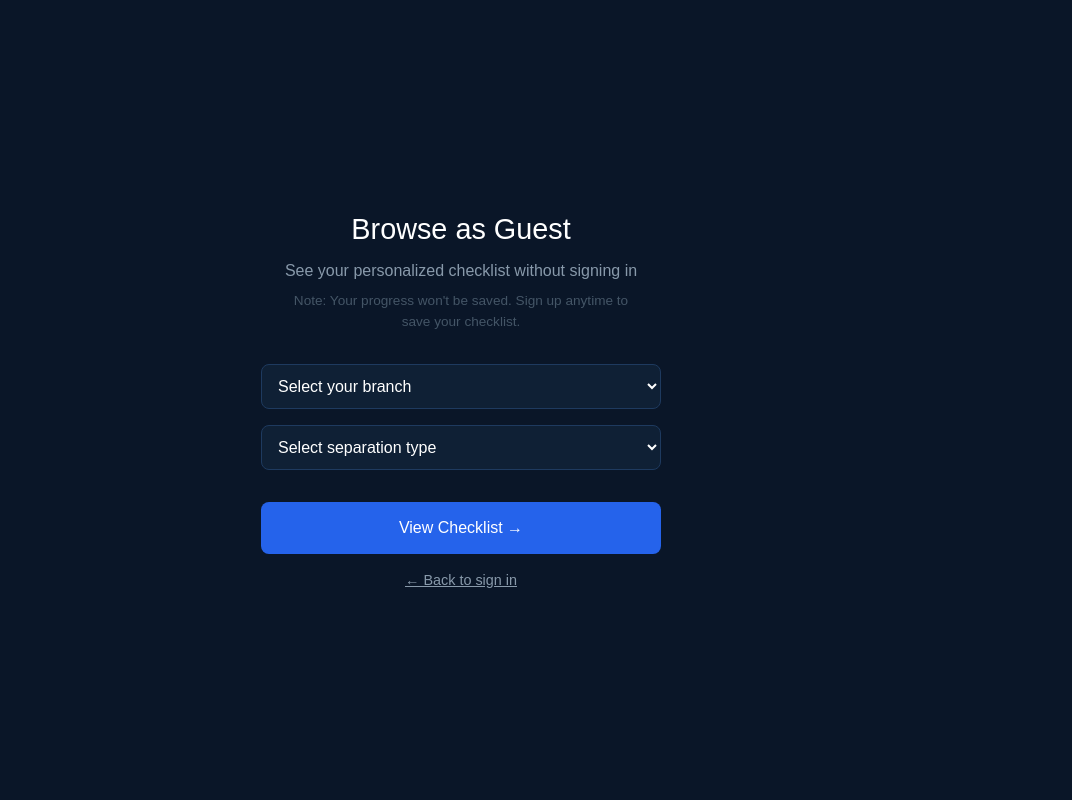
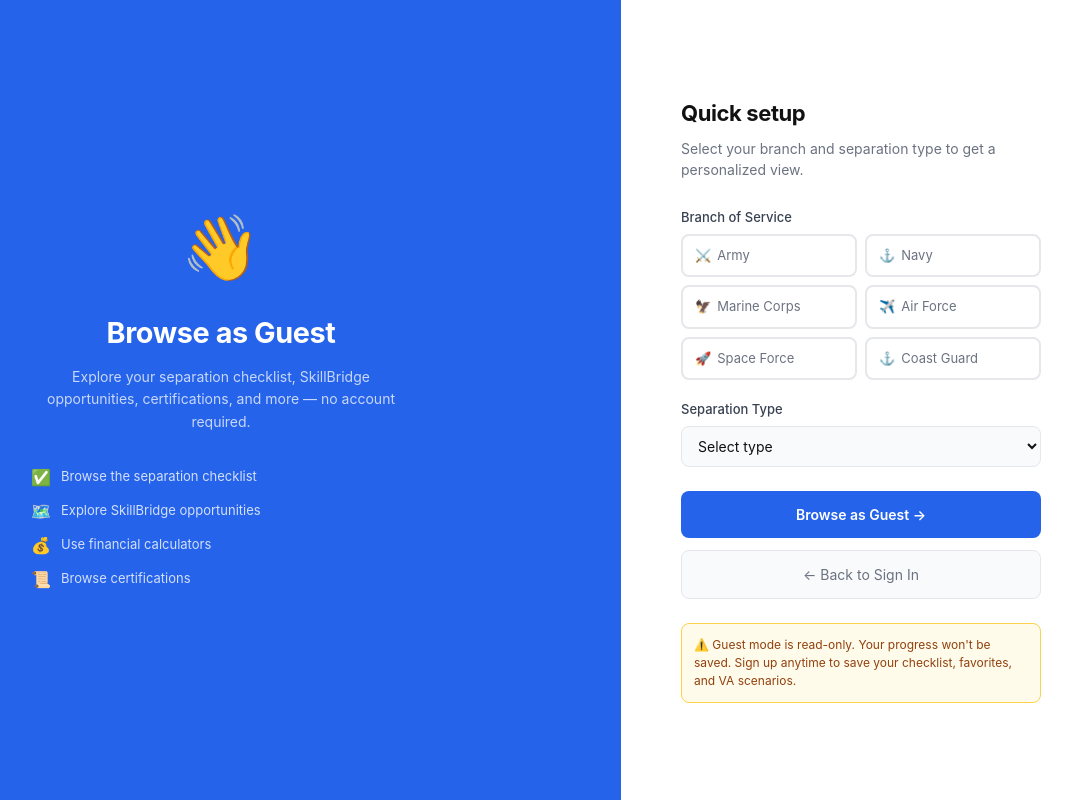
Before and after one commit to lizpatts/military-sep-app, a Next.js app in the folder web/: page /guest in a window 1280 px wide. Shown: the whole page, without its empty margins (179-1251 px from the left). Built offline with nearby package versions, Linux system fonts and the light colour scheme.

Commit message:
Guest page white theme redesign with branch selector

```diff
--- a/web/app/guest/page.js
+++ b/web/app/guest/page.js
@@ -3,134 +3,156 @@
 import { useState } from 'react'
 import { useRouter } from 'next/navigation'
 
+const BRANCH_CONFIG = {
+  'Army':         { color: '#16a34a', symbol: '⚔️', motto: 'This We\'ll Defend' },
+  'Navy':         { color: '#1d4ed8', symbol: '⚓', motto: 'Forged by the Sea' },
+  'Air Force':    { color: '#0891b2', symbol: '✈️', motto: 'Aim High' },
+  'Marine Corps': { color: '#dc2626', symbol: '🦅', motto: 'Semper Fidelis' },
+  'Space Force':  { color: '#7c3aed', symbol: '🚀', motto: 'Semper Supra' },
+  'Coast Guard':  { color: '#d97706', symbol: '⚓', motto: 'Semper Paratus' },
+}
+
 export default function GuestPage() {
   const router = useRouter()
-  const [formData, setFormData] = useState({
-    branch: '',
-    separation_type: ''
-  })
+  const [formData, setFormData] = useState({ branch: '', separation_type: '' })
 
-  const branches = [
-    'Army', 'Navy', 'Marine Corps',
-    'Air Force', 'Space Force', 'Coast Guard'
+  const branches = ['Army', 'Navy', 'Marine Corps', 'Air Force', 'Space Force', 'Coast Guard']
+  const separationTypes = [
+    'ETS / End of Service', 'Retirement (20+ years)',
+    'Medical Separation', 'Early Release', 'Other'
   ]
-
-  const separationTypes = [
-    'ETS / End of Service',
-    'Retirement (20+ years)',
-    'Medical Separation',
-    'Early Release',
-    'Other'
-  ]
-
-  const handleChange = (e) => {
-    setFormData({ ...formData, [e.target.name]: e.target.value })
-  }
 
   const handleContinue = () => {
     if (!formData.branch || !formData.separation_type) {
       alert('Please select your branch and separation type to continue.')
       return
     }
-    router.push(`/dashboard?guest=true&branch=${formData.branch}&separation_type=${formData.separation_type}`)
+    router.push(`/dashboard?guest=true&branch=${encodeURIComponent(formData.branch)}&separation_type=${encodeURIComponent(formData.separation_type)}`)
   }
 
+  const selectedBranch = BRANCH_CONFIG[formData.branch]
+  const accentColor = selectedBranch?.color || '#2563eb'
+
   return (
-    <div style={{
-      display: 'flex',
-      flexDirection: 'column',
-      alignItems: 'center',
-      justifyContent: 'center',
-      minHeight: '100vh',
-      backgroundColor: '#0a1628',
-      color: 'white',
-      fontFamily: 'sans-serif',
-      padding: '2rem'
-    }}>
-      <h1 style={{ fontSize: '1.8rem', marginBottom: '0.5rem' }}>
-        Browse as Guest
-      </h1>
-      <p style={{ color: '#8899aa', marginBottom: '0.5rem' }}>
-        See your personalized checklist without signing in
-      </p>
-      <p style={{
-        color: '#445566',
-        fontSize: '0.85rem',
-        marginBottom: '2rem',
-        textAlign: 'center',
-        maxWidth: '350px'
-      }}>
-        Note: Your progress won't be saved. Sign up anytime to save your checklist.
-      </p>
+    <div style={{ minHeight: '100vh', backgroundColor: '#f9fafb', fontFamily: '-apple-system, BlinkMacSystemFont, Inter, sans-serif', display: 'flex' }}>
 
-      <div style={{ width: '100%', maxWidth: '400px', display: 'flex', flexDirection: 'column', gap: '1rem' }}>
+      {/* Left panel */}
+      <div style={{ flex: 1, backgroundColor: accentColor, display: 'flex', flexDirection: 'column', justifyContent: 'center', alignItems: 'center', padding: '3rem', color: 'white', transition: 'background-color 0.4s ease' }}>
+        <div style={{ maxWidth: '380px', textAlign: 'center' }}>
+          <div style={{ fontSize: '4rem', marginBottom: '1rem' }}>
+            {selectedBranch ? selectedBranch.symbol : '👋'}
+          </div>
+          <h1 style={{ fontSize: '1.8rem', fontWeight: '700', letterSpacing: '-0.4px', margin: '0 0 12px' }}>
+            {selectedBranch ? formData.branch : 'Browse as Guest'}
+          </h1>
+          {selectedBranch && (
+            <p style={{ color: 'rgba(255,255,255,0.8)', fontSize: '14px', fontStyle: 'italic', margin: '0 0 24px' }}>
+              "{selectedBranch.motto}"
+            </p>
+          )}
+          <p style={{ color: 'rgba(255,255,255,0.75)', fontSize: '14px', lineHeight: '1.6', margin: '0 0 32px' }}>
+            {!selectedBranch
+              ? 'Explore your separation checklist, SkillBridge opportunities, certifications, and more — no account required.'
+              : 'You\'ll be able to browse all resources in read-only mode. Sign up anytime to save your progress.'}
+          </p>
 
-        <select
-          name="branch"
-          value={formData.branch}
-          onChange={handleChange}
-          style={inputStyle}
-        >
-          <option value="">Select your branch</option>
-          {branches.map(b => (
-            <option key={b} value={b}>{b}</option>
+          {/* Feature preview */}
+          {[
+            { icon: '✅', text: 'Browse the separation checklist' },
+            { icon: '🗺️', text: 'Explore SkillBridge opportunities' },
+            { icon: '💰', text: 'Use financial calculators' },
+            { icon: '📜', text: 'Browse certifications' },
+          ].map(item => (
+            <div key={item.text} style={{ display: 'flex', alignItems: 'center', gap: '10px', marginBottom: '10px', textAlign: 'left' }}>
+              <span style={{ fontSize: '16px', flexShrink: 0 }}>{item.icon}</span>
+              <span style={{ color: 'rgba(255,255,255,0.8)', fontSize: '13px' }}>{item.text}</span>
+            </div>
           ))}
-        </select>
+        </div>
+      </div>
 
-        <select
-          name="separation_type"
-          value={formData.separation_type}
-          onChange={handleChange}
-          style={inputStyle}
-        >
-          <option value="">Select separation type</option>
-          {separationTypes.map(s => (
-            <option key={s} value={s}>{s}</option>
-          ))}
-        </select>
+      {/* Right panel */}
+      <div style={{ width: '480px', backgroundColor: '#fff', display: 'flex', flexDirection: 'column', justifyContent: 'center', padding: '3rem' }}>
+        <div style={{ maxWidth: '360px', width: '100%', margin: '0 auto' }}>
 
-        <button
-          onClick={handleContinue}
-          style={{
-            backgroundColor: '#2563eb',
-            color: 'white',
-            border: 'none',
-            padding: '14px',
-            borderRadius: '8px',
-            fontSize: '1rem',
-            cursor: 'pointer',
-            marginTop: '1rem'
-          }}
-        >
-          View Checklist →
-        </button>
+          <h2 style={{ fontSize: '22px', fontWeight: '700', color: '#111', margin: '0 0 8px', letterSpacing: '-0.4px' }}>
+            Quick setup
+          </h2>
+          <p style={{ color: '#6b7280', fontSize: '14px', margin: '0 0 28px' }}>
+            Select your branch and separation type to get a personalized view.
+          </p>
 
-        <button
-          onClick={() => router.push('/login')}
-          style={{
-            backgroundColor: 'transparent',
-            color: '#8899aa',
-            border: 'none',
-            fontSize: '0.9rem',
-            cursor: 'pointer',
-            textDecoration: 'underline'
-          }}
-        >
-          ← Back to sign in
-        </button>
+          {/* Branch selector */}
+          <div style={{ marginBottom: '20px' }}>
+            <label style={labelStyle}>Branch of Service</label>
+            <div style={{ display: 'grid', gridTemplateColumns: '1fr 1fr', gap: '8px' }}>
+              {branches.map(b => {
+                const bc = BRANCH_CONFIG[b]
+                const isSelected = formData.branch === b
+                return (
+                  <button key={b} onClick={() => setFormData(prev => ({ ...prev, branch: b }))}
+                    style={{
+                      padding: '10px 12px', borderRadius: '8px', border: '2px solid',
+                      borderColor: isSelected ? bc.color : '#e5e7eb',
+                      backgroundColor: isSelected ? bc.color + '11' : '#fff',
+                      color: isSelected ? bc.color : '#6b7280',
+                      cursor: 'pointer', fontSize: '13px', fontWeight: isSelected ? '600' : '400',
+                      display: 'flex', alignItems: 'center', gap: '6px', transition: 'all 0.15s'
+                    }}>
+                    <span>{bc.symbol}</span> {b}
+                  </button>
+                )
+              })}
+            </div>
+          </div>
 
+          {/* Separation type */}
+          <div style={{ marginBottom: '24px' }}>
+            <label style={labelStyle}>Separation Type</label>
+            <select value={formData.separation_type} onChange={e => setFormData(prev => ({ ...prev, separation_type: e.target.value }))}
+              style={inputStyle}>
+              <option value="">Select type</option>
+              {separationTypes.map(s => <option key={s} value={s}>{s}</option>)}
+            </select>
+          </div>
+
+          {/* Continue button */}
+          <button onClick={handleContinue} style={{
+            width: '100%', backgroundColor: accentColor, color: 'white',
+            border: 'none', padding: '13px', borderRadius: '8px',
+            fontSize: '14px', fontWeight: '600', cursor: 'pointer',
+            marginBottom: '12px', transition: 'background-color 0.3s'
+          }}>
+            Browse as Guest →
+          </button>
+
+          <button onClick={() => router.push('/login')} style={{
+            width: '100%', backgroundColor: '#f9fafb', color: '#6b7280',
+            border: '1px solid #e5e7eb', padding: '13px', borderRadius: '8px',
+            fontSize: '14px', cursor: 'pointer', marginBottom: '24px'
+          }}>
+            ← Back to Sign In
+          </button>
+
+          <div style={{ backgroundColor: '#fffbeb', border: '1px solid #fcd34d', borderRadius: '8px', padding: '12px' }}>
+            <p style={{ color: '#92400e', fontSize: '12px', margin: 0, lineHeight: '1.5' }}>
+              ⚠️ Guest mode is read-only. Your progress won't be saved. Sign up anytime to save your checklist, favorites, and VA scenarios.
+            </p>
+          </div>
+
+        </div>
       </div>
     </div>
   )
 }
 
+const labelStyle = {
+  display: 'block', color: '#374151', fontSize: '13px',
+  fontWeight: '500', marginBottom: '6px'
+}
+
 const inputStyle = {
-  width: '100%',
-  padding: '12px',
-  borderRadius: '8px',
-  border: '1px solid #1e3a5f',
-  backgroundColor: '#0f2035',
-  color: 'white',
-  fontSize: '1rem',
-  boxSizing: 'border-box'
+  width: '100%', padding: '10px 12px', borderRadius: '8px',
+  border: '1px solid #e5e7eb', backgroundColor: '#f9fafb',
+  color: '#111', fontSize: '14px', boxSizing: 'border-box', outline: 'none'
 }
```
